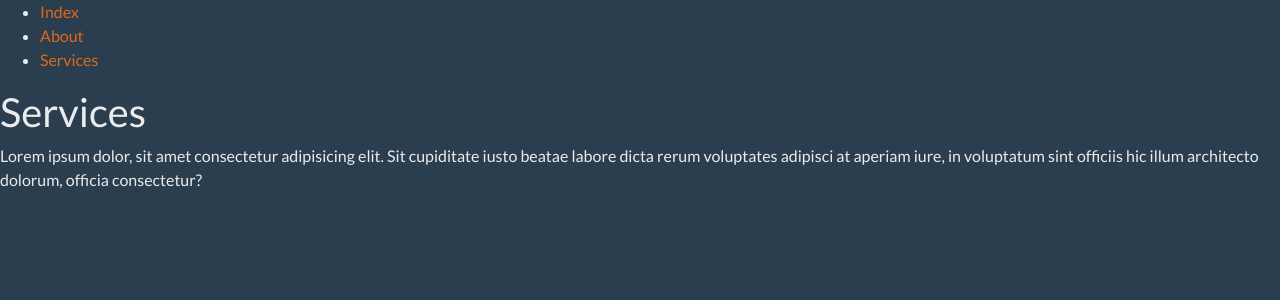
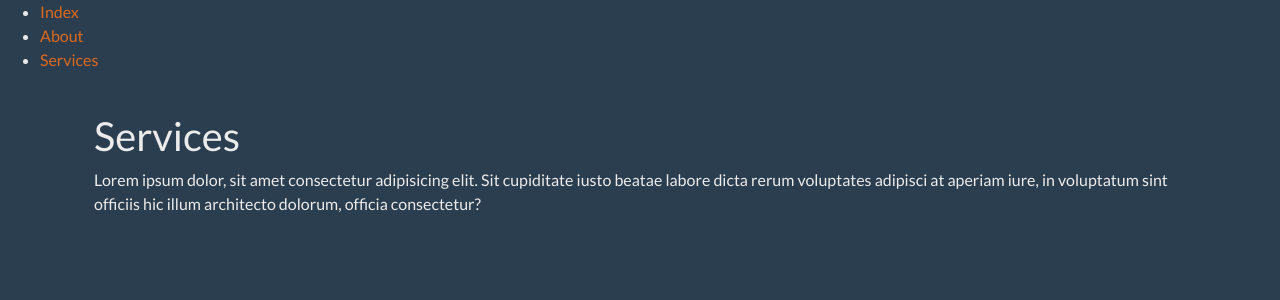
Before and after one commit to jimmy404/NextJsBasics, a Next.js app: page /services in a window 1280 px wide. Shown: the top 300 px of the page. Built offline with nearby package versions, Linux system fonts and the light colour scheme.

Commit message:
Adds styles for props.children in Container

```diff
--- a/components/Container.js
+++ b/components/Container.js
@@ -8,7 +8,7 @@ const Container = (props) => (
       <link rel="stylesheet" href="https://cdn.jsdelivr.net/npm/bootswatch@4.5.2/dist/superhero/bootstrap.min.css" />
     </Head>
     <Navigation />
-    <div>
+    <div className="container p-4">
       {props.children}
     </div>
   </div>
```
